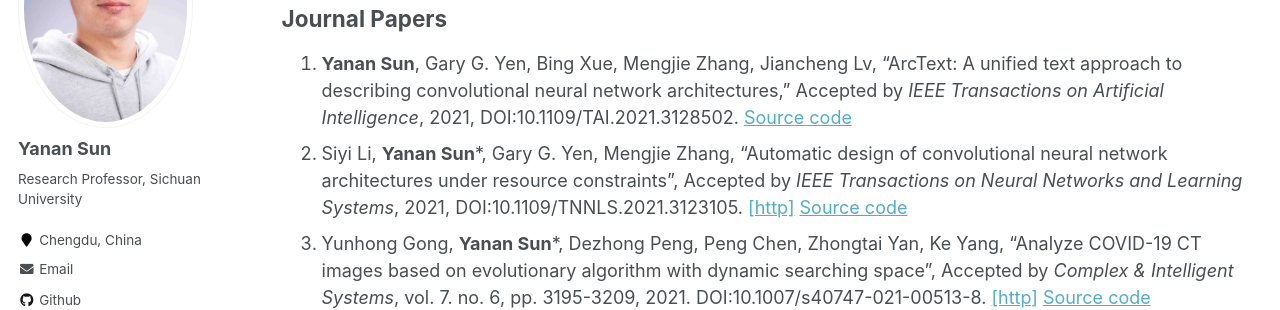
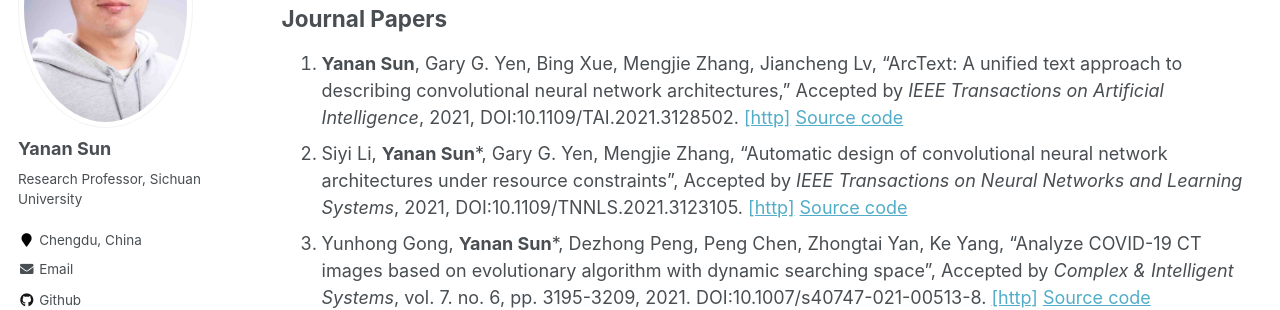
Before and after one commit to yn-sun/yn-sun.github.io, a Jekyll site: the page built from _pages/publications.md, in a window 1280 px wide and 900 px high. Shown: the part 231-541 px from the top of the window. Built offline with Jekyll 4.4.1, drawn with Linux system fonts in a browser that asks for light colours; comment, search, counter and statistics services are not loaded.

Commit message:
Update publications.md

```diff
--- a/_pages/publications.md
+++ b/_pages/publications.md
@@ -7,7 +7,7 @@
 *indicating the corresponding author
 ## Journal Papers
 
-1. **Yanan Sun**, Gary G. Yen, Bing Xue, Mengjie Zhang, Jiancheng Lv, "ArcText: A unified text approach to describing convolutional neural network architectures," Accepted by <i>IEEE Transactions on Artificial Intelligence</i>, 2021, DOI:10.1109/TAI.2021.3128502. [Source code](https://github.com/yn-sun/arctext)
+1. **Yanan Sun**, Gary G. Yen, Bing Xue, Mengjie Zhang, Jiancheng Lv, "ArcText: A unified text approach to describing convolutional neural network architectures," Accepted by <i>IEEE Transactions on Artificial Intelligence</i>, 2021, DOI:10.1109/TAI.2021.3128502. [[http]](https://ieeexplore.ieee.org/document/9618852) [Source code](https://github.com/yn-sun/arctext)
 2. Siyi Li, **Yanan Sun***, Gary G. Yen, Mengjie Zhang, "Automatic design of convolutional neural network architectures under resource constraints", Accepted by <i>IEEE Transactions on Neural Networks and Learning Systems</i>, 2021, DOI:10.1109/TNNLS.2021.3123105. [[http]](https://ieeexplore.ieee.org/document/9609007) [Source code](https://github.com/LLLsy-0868/CH-CNN)
 3.  Yunhong Gong, **Yanan Sun***, Dezhong Peng, Peng Chen, Zhongtai Yan, Ke Yang, "Analyze COVID-19 CT images based on evolutionary algorithm with dynamic searching space", Accepted by <i>Complex & Intelligent Systems</i>, vol. 7. no. 6, pp. 3195-3209, 2021. DOI:10.1007/s40747-021-00513-8. [[http]](https://link.springer.com/article/10.1007%2Fs40747-021-00513-8) [Source code](https://github.com/yh-gong/EAVLCOVID)
 4. Yuqiao Liu, **Yanan Sun***, Bing Xue, Mengjie Zhang, Gary Yen, Kay Chen Tan, "A survey on evolutionary neural architecture search," Accepted by <i>IEEE Transactions on Neural Networks and Learning Systems</i>, 2021. DOI:10.1109/TNNLS.2021.3100554. [[http]](https://ieeexplore.ieee.org/abstract/document/9508774)
```
